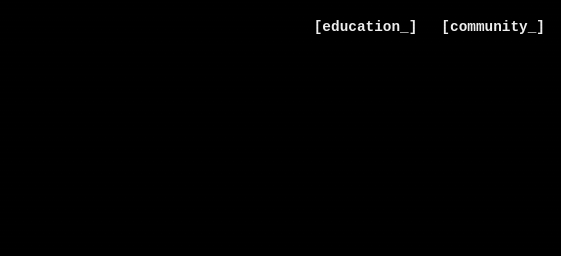
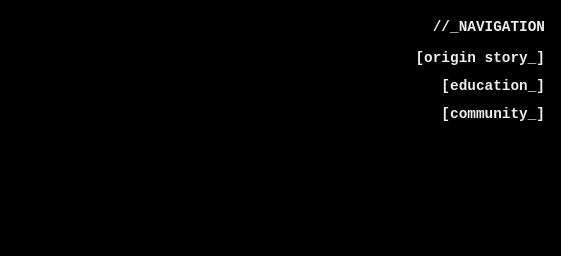
Before and after one commit to namarie-ai/obscura-collective, a plain HTML site: page index.html in a window 1280 px wide. Shown: the top 256 px of the page, 719-1280 px from the left. Drawn offline with Linux system fonts and the light colour scheme.

Commit message:
Add files via upload

```diff
--- a/index.html
+++ b/index.html
@@ -15,10 +15,12 @@
     <link rel="stylesheet" href="style.css">
 </head>
 <body>
-  <nav style="position: absolute; top: 1rem; right: 1rem; z-index: 1000; display: flex; gap: 1.5rem; font-family: 'Courier New', Courier, monospace; font-size: 0.9rem;">
-    <a href="education.html" style="color: var(--accent-color); text-decoration: none; font-weight: bold;">[education_]</a>
-    <a href="community.html" style="color: var(--accent-color); text-decoration: none; font-weight: bold;">[community_]</a>
-  </nav>
+  <nav style="position: absolute; top: 1rem; right: 1rem; z-index: 1000; display: flex; flex-direction: column; align-items: flex-end; font-family: 'Courier New', Courier, monospace; font-size: 0.9rem;">
+  <div style="color: var(--accent-color); font-weight: bold; margin-bottom: 0.5rem;">//_NAVIGATION</div>
+  <a href="origin.html" style="color: var(--accent-color); text-decoration: none; font-weight: bold; margin-bottom: 0.3rem;">[origin story_]</a>
+  <a href="education.html" style="color: var(--accent-color); text-decoration: none; font-weight: bold; margin-bottom: 0.3rem;">[education_]</a>
+  <a href="community.html" style="color: var(--accent-color); text-decoration: none; font-weight: bold;">[community_]</a>
+</nav>
 
   <div class="crt-overlay"></div>
 
```
